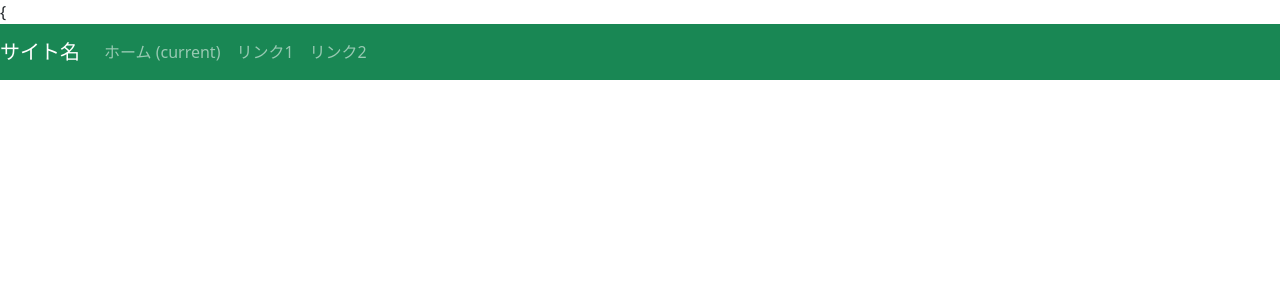
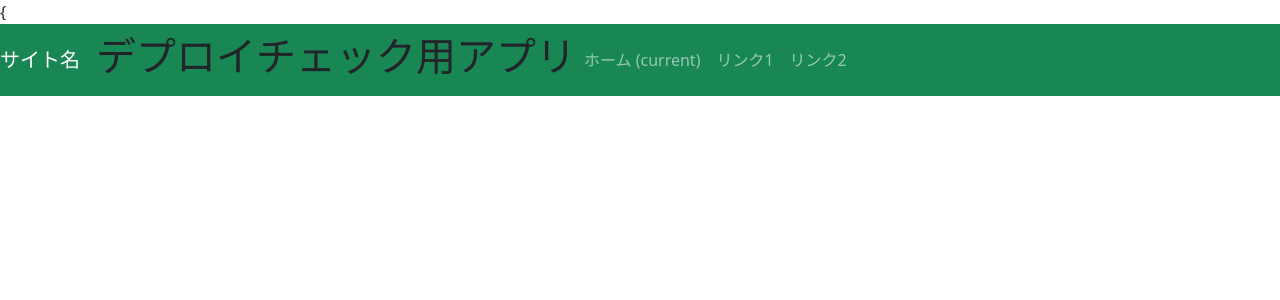
Before and after one commit to shota-yamada-0621/Marui-Master, a Django app: page / in a window 1280 px wide. Shown: the top 300 px of the page. Run offline with Django 4.2, Linux system fonts and the light colour scheme; some libraries are stand-ins or nearby versions.

Commit message:
update:base.html update

```diff
--- a/config/lobby/templates/base.html
+++ b/config/lobby/templates/base.html
@@ -20,6 +20,7 @@
             <span class="navbar-toggler-icon"></span>
         </button>
         <div class="collapse navbar-collapse" id="navbarNav">
+            <h1>デプロイチェック用アプリ</h1>
             <ul class="navbar-nav">
                 <li class="nav-item active">
                     <a class="nav-link" href="#">ホーム <span class="sr-only">(current)</span></a>
```
